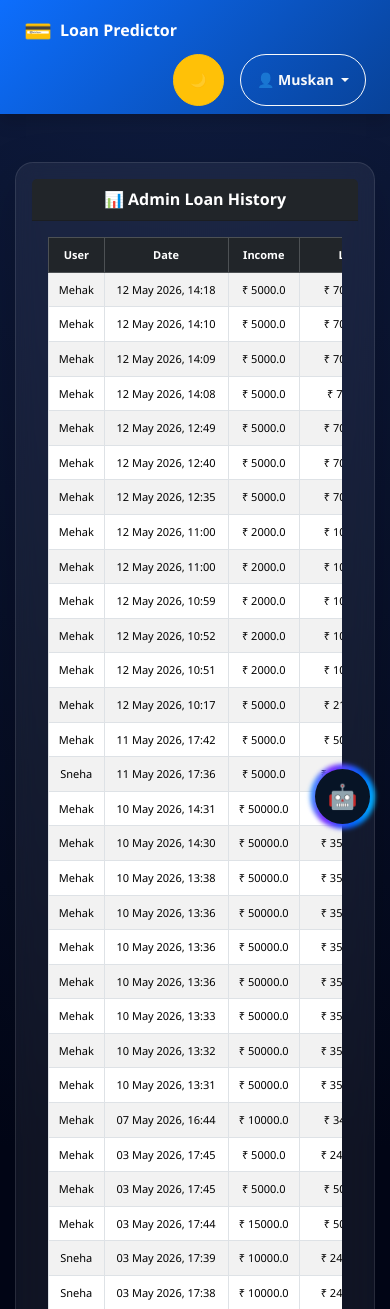
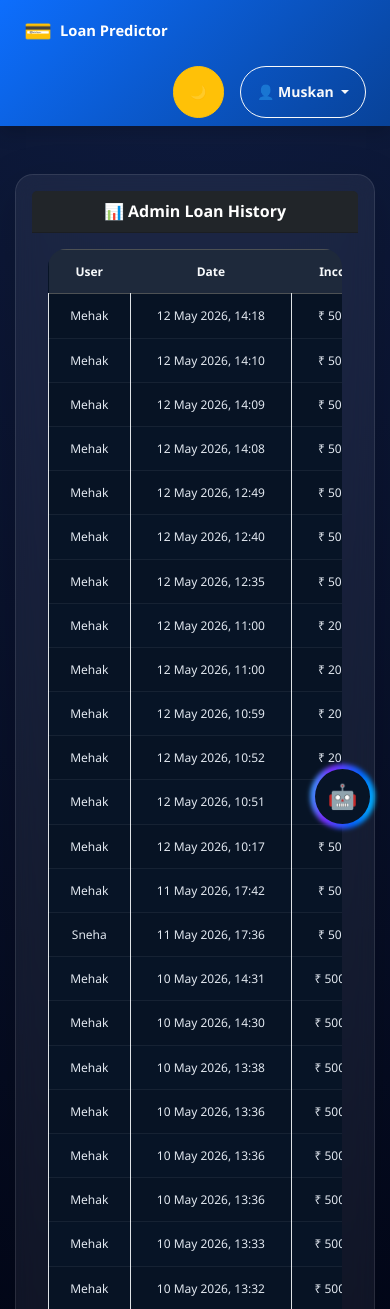
Before and after one commit to Muskan5103/loan_prediction_project, a Django app: page /admin-history/ in a window 390 px wide. Shown: the top 1309 px of the page. Run offline with Django 5.2, Linux system fonts and the light colour scheme; a user stored in the database is signed in; data comes from the database, SQL or seed files in the repository; both versions use the stored data as it was after the commit.

Commit message:
Fixed responsive layout and profile dropdown CSS

```diff
--- a/predictor/static/predictor/css/style.css
+++ b/predictor/static/predictor/css/style.css
@@ -340,9 +340,22 @@ table td{
     border-radius:20px;
     color: white;
 }
-.okk{
+/* .okk{
     justify-content: center;
     margin-left: 25%;
+} */
+.okk{
+    display:flex;
+    justify-content:center;
+    align-items:center;
+}
+@media (max-width:768px){
+
+    .okk{
+        margin-left:0 !important;
+        width:100%;
+        justify-content:center;
+    }
 }
 .admin-badge{
     padding:6px 14px;
@@ -388,6 +401,9 @@ table td{
     color:white;
 
     transition:0.3s ease;
+}
+.t1{
+    background-color: black;
 }
 
 .predict-api{
@@ -1463,3 +1479,292 @@ background: linear-gradient(
         font-size:1.6rem;
     }
 }
+
+
+/* =========================================
+   MOBILE NAVBAR FIX
+========================================= */
+
+@media (max-width: 768px){
+
+    /* NAVBAR */
+    .navbar-custom{
+        padding:12px 14px !important;
+    }
+
+    .navbar .container,
+    .navbar .container-fluid{
+        display:flex;
+        align-items:center;
+        justify-content:space-between;
+        flex-wrap:wrap;
+        gap:12px;
+    }
+
+    /* LOGO */
+    .navbar-brand{
+        font-size:1rem !important;
+        display:flex;
+        align-items:center;
+        gap:8px;
+    }
+
+    .navbar-brand img{
+        width:28px;
+        height:28px;
+    }
+
+    /* RIGHT SIDE */
+    .navbar-right,
+    .nav-actions{
+        display:flex;
+        align-items:center;
+        gap:10px;
+        margin-left:auto;
+    }
+
+    /* DARK MODE BUTTON */
+    .theme-toggle,
+    .dark-toggle,
+    .moon-btn{
+        width:52px !important;
+        height:52px !important;
+
+        display:flex;
+        align-items:center;
+        justify-content:center;
+
+        border-radius:50%;
+    }
+
+    /* PROFILE BUTTON */
+    .profile-badge{
+        padding:10px 14px !important;
+
+        font-size:14px !important;
+
+        border-radius:999px;
+
+        white-space:nowrap;
+    }
+
+    /* DROPDOWN */
+    .dropdown-menu{
+        right:0 !important;
+        left:auto !important;
+
+        min-width:180px !important;
+    }
+
+    /* HERO SECTION TOP SPACE */
+    .hero-bg{
+        padding-top:3rem;
+    }
+}
+
+/* =========================================
+   SMALL MOBILE
+========================================= */
+
+@media (max-width: 480px){
+
+    .navbar-custom{
+        padding:10px !important;
+    }
+
+    .navbar-brand{
+        font-size:0.92rem !important;
+    }
+
+    .profile-badge{
+        padding:8px 12px !important;
+        font-size:13px !important;
+    }
+
+    .theme-toggle,
+    .dark-toggle,
+    .moon-btn{
+        width:46px !important;
+        height:46px !important;
+    }
+
+    .navbar-right,
+    .nav-actions{
+        gap:8px;
+    }
+}
+
+/* =========================================
+   MOBILE INPUT TEXT FIX
+========================================= */
+
+input,
+select,
+textarea{
+    color:#ffffff !important;
+    background:#020617 !important;
+}
+
+/* Placeholder */
+input::placeholder,
+textarea::placeholder{
+    color:#94a3b8 !important;
+    opacity:1;
+}
+
+/* Mobile browser autofill fix */
+input:-webkit-autofill,
+input:-webkit-autofill:hover,
+input:-webkit-autofill:focus,
+textarea:-webkit-autofill,
+select:-webkit-autofill{
+
+    -webkit-text-fill-color:#ffffff !important;
+
+    transition:
+        background-color 9999s ease-in-out 0s;
+
+    box-shadow:
+        0 0 0px 1000px #020617 inset !important;
+}
+
+/* Mobile responsive filters */
+@media (max-width:768px){
+
+    input,
+    select,
+    textarea{
+
+        width:100%;
+
+        font-size:16px !important;
+
+        color:#ffffff !important;
+
+        background:#020617 !important;
+
+        border:1px solid rgba(255,255,255,0.12);
+
+        padding:14px 16px;
+
+        border-radius:14px;
+    }
+
+    input::placeholder{
+        color:#94a3b8 !important;
+    }
+
+    /* SEARCH INPUT */
+    .search-input{
+        color:#ffffff !important;
+    }
+
+    .search-input::placeholder{
+        color:#94a3b8 !important;
+    }
+}
+
+
+/* =========================================
+   DARK ML TABLE
+========================================= */
+
+.table-responsive{
+    width:100%;
+
+    overflow-x:auto;
+
+    -webkit-overflow-scrolling:touch;
+
+    border-radius:18px;
+}
+
+/* TABLE */
+.table-responsive table{
+    width:100%;
+
+    min-width:900px;
+
+    border-collapse:collapse;
+
+    background:#071426 !important;
+
+    color:#e5e7eb !important;
+}
+
+/* HEADER */
+.table-responsive table thead{
+    background:#1e293b !important;
+}
+
+.table-responsive table th{
+    background:#1e293b !important;
+
+    color:#f8fafc !important;
+
+    border:none !important;
+
+    padding:16px 18px;
+
+    white-space:nowrap;
+
+    text-align:center;
+
+    font-weight:700;
+}
+
+/* BODY */
+.table-responsive table tbody{
+    background:#071426 !important;
+}
+
+/* ROWS */
+.table-responsive table tr{
+    background:#071426 !important;
+}
+
+/* CELLS */
+.table-responsive table td{
+    background:#071426 !important;
+
+    color:#e2e8f0 !important;
+
+    border-bottom:
+        1px solid rgba(255,255,255,0.06) !important;
+
+    padding:16px 18px;
+
+    white-space:nowrap;
+
+    text-align:center;
+}
+
+/* REMOVE BOOTSTRAP WHITE */
+.table,
+.table-striped,
+.table-hover,
+.table-bordered{
+    background:transparent !important;
+
+    color:#e5e7eb !important;
+}
+
+/* HOVER */
+.table-responsive table tbody tr:hover{
+    background:#0f172a !important;
+}
+
+/* MOBILE */
+@media (max-width:768px){
+
+    .table-responsive table{
+        min-width:950px;
+    }
+
+    .table-responsive table th,
+    .table-responsive table td{
+        font-size:12px;
+
+        padding:12px 16px;
+    }
+}
--- a/predictor/templates/predictor/superadmin_dashboard.html
+++ b/predictor/templates/predictor/superadmin_dashboard.html
@@ -76,8 +76,8 @@
 
     <h2>🤖 ML Model Comparison</h2>
 
-    <table>
-
+    <div class="table-responsive t1">
+      <table class="table">
         <thead>
           <tr>
             <th>Version</th>
@@ -151,7 +151,7 @@
         </tbody>
 
       </table>
-
+    </div>
   </div>
   {% if active_model %}
   <p><strong>Active Model:</strong> {{ active_model.file.name }}</p>
```
Also changed, not shown: db.sqlite3. Lines whose indentation alone changed are shown as unchanged.
